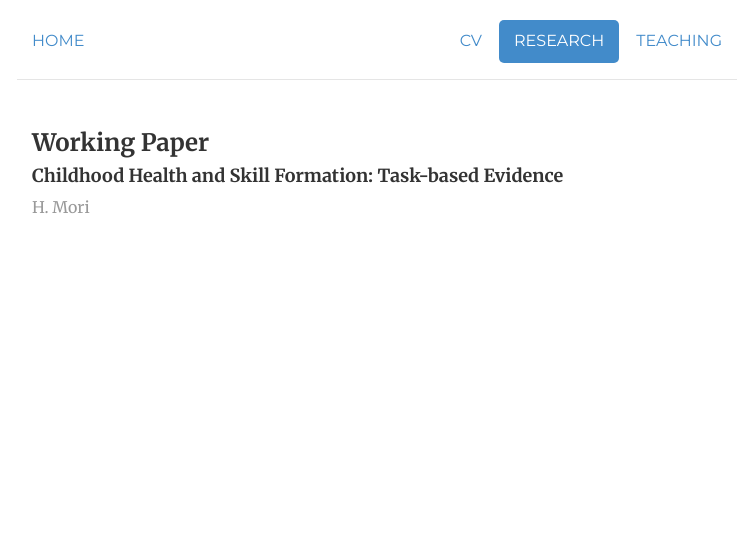
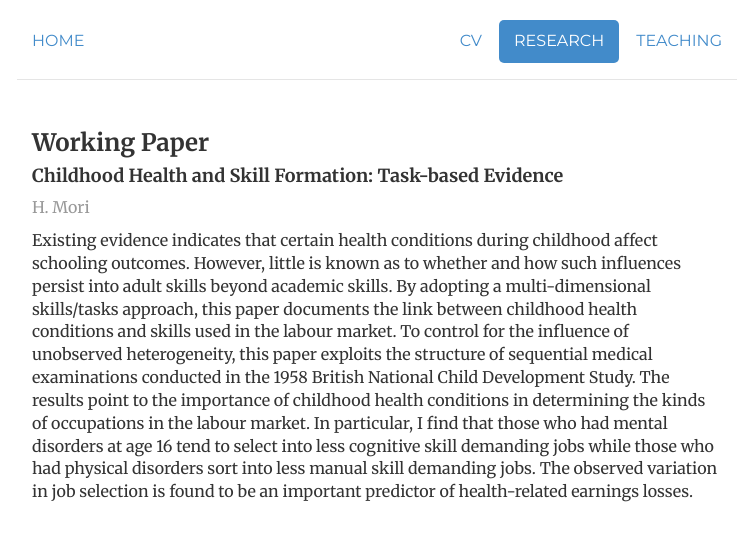
Before and after one commit to morihiroaki/morihiroaki.github.io, a Jekyll site: the page built from research.html, in a window 1280 px wide. Shown: the top 541 px of the page, without its empty margins (263-1015 px from the left). Built offline with Jekyll 4.4.1, drawn with Linux system fonts in a browser that asks for light colours.

Commit message:
Update research.html

```diff
--- a/research.html
+++ b/research.html
@@ -10,5 +10,6 @@ description:
 <h3>Working Paper</h3>
 <h4>Childhood Health and Skill Formation: Task-based Evidence</h4>
 <p class="text-muted">H. Mori</p>
+Existing evidence indicates that certain health conditions during childhood affect schooling outcomes. However, little is known as to  whether and how such influences persist into adult skills beyond academic skills. By adopting a multi-dimensional skills/tasks approach, this paper documents the link between childhood health conditions and skills used in the labour market.  To control for the influence of unobserved heterogeneity, this paper exploits the structure of sequential medical examinations conducted in the 1958 British National Child Development Study. The results point to the importance of childhood health conditions in determining the kinds of occupations in the labour market. In particular, I find that those who had mental disorders at age 16 tend to select into less cognitive skill demanding jobs while those who had physical disorders sort into less manual skill demanding jobs. The observed variation in job selection is found to be an important predictor of health-related earnings losses.</br>
 </div>
   <!--/div-->
```
